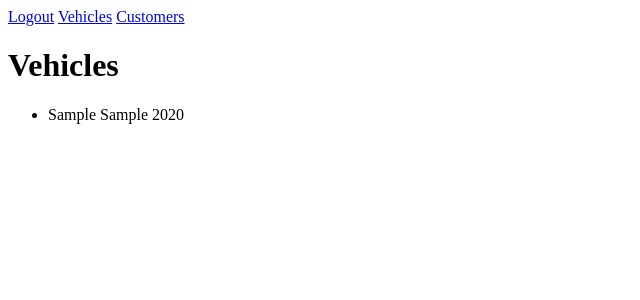
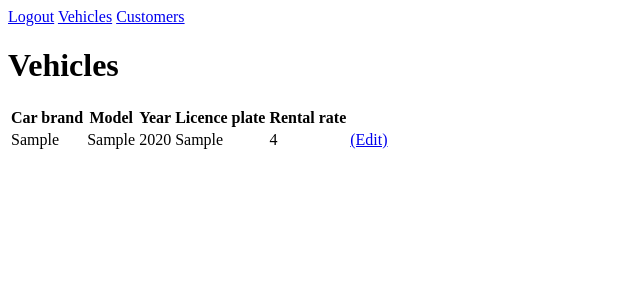
Before and after one commit to DovzhenkoVit/VRAS, a Django app: page /vehicles/ in a window 1280 px wide. Shown: the top 300 px of the page, without its empty margins (0-640 px from the left). Run offline with Django 4.2, Linux system fonts and the light colour scheme; a user stored in the database is signed in; tables that the repository leaves empty hold one stand-in row (values such as "Sample post").

Commit message:
[feat] add editing of vehicle info

```diff
--- a/VRAS/vehicles/models.py
+++ b/VRAS/vehicles/models.py
@@ -1,5 +1,5 @@
 from django.db import models
-
+from django.urls import reverse
 # Create your models here.
 
 
@@ -16,3 +16,6 @@ class Vehicle(models.Model):
 
     def __str__(self):
         return f"{self.car_brand} {self.model} {self.year}"
+
+    def get_absolute_url(self):
+        return reverse('vehicle_list')
--- a/VRAS/vehicles/templates/vehicle_list.html
+++ b/VRAS/vehicles/templates/vehicle_list.html
@@ -7,13 +7,26 @@
 
   {% if user.is_authenticated %}
 
-    <ul>
+    <table>
+      <tr>
+        <th>Car brand</th>
+        <th>Model</th>
+        <th>Year</th>
+        <th>Licence plate</th>
+        <th>Rental rate</th>
+      </tr>
+
     {% for vehicle in object_list %}
-        <li>
-          {{ vehicle }}
-        </li>
+        <tr>
+          <td>{{vehicle.car_brand}}</td>
+          <td>{{vehicle.model}}</td>
+          <td>{{vehicle.year}}</td>
+          <td>{{vehicle.licence_plate}}</td>
+          <td>{{vehicle.rental_rate}}</td>
+          <td><a href="{% url 'update_vehicle' vehicle.pk %}">(Edit)</a></td>
+        </tr>
     {% endfor %}
-    </ul>
+    </table>
 
   {% else %}
     <p>Please log in</p>
--- a/VRAS/vehicles/urls.py
+++ b/VRAS/vehicles/urls.py
@@ -1,8 +1,8 @@
 from django.urls import path
-from .views import VehicleView
+from .views import VehicleView, EditVehicleView
 
 
 urlpatterns = [
     path('', VehicleView.as_view(), name='vehicle_list'),
-
+    path('edit/<int:pk>', EditVehicleView.as_view(), name='update_vehicle'),
 ]
--- a/VRAS/vehicles/views.py
+++ b/VRAS/vehicles/views.py
@@ -1,7 +1,14 @@
-from django.views.generic import ListView
+from django.views.generic import ListView, UpdateView
 from .models import Vehicle
+from .forms import EditVehicleForm
 
 
 class VehicleView(ListView):
     model = Vehicle
     template_name = "vehicle_list.html"
+
+
+class EditVehicleView(UpdateView):
+    model = Vehicle
+    form_class = EditVehicleForm
+    template_name = "update_vehicle.html"
```
Also changed, not shown: VRAS/vehicles/forms.py (added, +8 -0 lines), VRAS/vehicles/templates/update_vehicle.html (added, +26 -0 lines).
